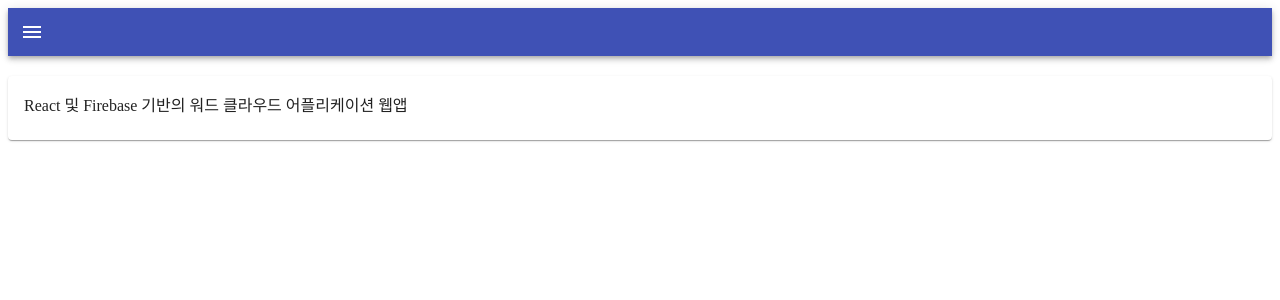
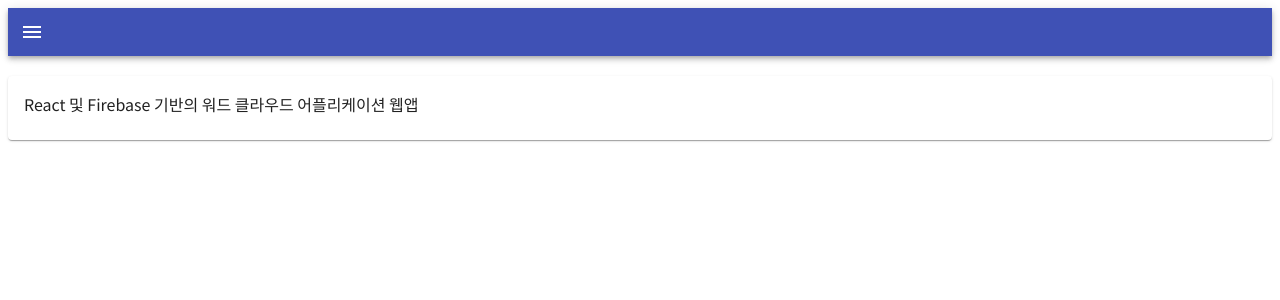
Before and after one commit to par3k/React-Wordcloud-WebApp, a React app: page / in a window 1280 px wide. Shown: the top 300 px of the page. Built offline with nearby package versions, Linux system fonts and the light colour scheme.

Commit message:
8. Change the Font

```diff
--- a/package.json
+++ b/package.json
@@ -8,11 +8,13 @@
   "dependencies": {
     "@material-ui/core": "^4.11.0",
     "@material-ui/icons": "^4.9.1",
+    "css-loader": "^3.6.0",
     "firebase-tools": "^8.6.0",
     "react": "^16.13.1",
     "react-dom": "^16.13.1",
     "react-router-dom": "^5.2.0",
-    "react-text-truncate": "^0.16.0"
+    "react-text-truncate": "^0.16.0",
+    "style-loader": "^1.2.1"
   },
   "scripts": {
     "start": "NODE_ENV=development webpack-dev-server",
--- a/src/components/App.js
+++ b/src/components/App.js
@@ -6,6 +6,7 @@ import Home from './Home';
 import Texts from './Texts';
 import Words from './Words';
 import Detail from './Detail';
+import '../index.css';
 
 class App extends React.Component{
     render(){
--- a/src/components/AppShell.js
+++ b/src/components/AppShell.js
@@ -7,6 +7,7 @@ import Drawer from '@material-ui/core/Drawer';
 import MenuItem from '@material-ui/core/MenuItem';
 import IconButton from '@material-ui/core/IconButton';
 import MenuIcon from '@material-ui/icons/Menu';
+import '../index.css';
 
 const styles = {
     root:{
--- a/src/components/Detail.js
+++ b/src/components/Detail.js
@@ -1,6 +1,7 @@
 import React from 'react';
 import Card from '@material-ui/core/Card';
 import CardContent from '@material-ui/core/CardContent';
+import '../index.css';
 
 class Detail extends React.Component {
     constructor(props) {
--- a/src/components/Home.js
+++ b/src/components/Home.js
@@ -1,7 +1,7 @@
 import React from 'react';
 import Card from '@material-ui/core/Card';
 import CardContent from '@material-ui/core/CardContent';
-
+import '../index.css';
 class Home extends React.Component {
     render() {
         return (
--- a/src/components/Texts.js
+++ b/src/components/Texts.js
@@ -15,6 +15,7 @@ import DialogTitle from '@material-ui/core/DialogTitle';
 import TextField from '@material-ui/core/TextField';
 import { Link as RouterLink } from 'react-router-dom';
 import Link from '@material-ui/core/Link';
+import '../index.css';
 
 const styles = theme => ({
     hidden: {
--- a/src/components/Words.js
+++ b/src/components/Words.js
@@ -12,7 +12,7 @@ import DialogActions from '@material-ui/core/DialogActions';
 import DialogContent from '@material-ui/core/DialogContent';
 import DialogTitle from '@material-ui/core/DialogTitle';
 import TextField from '@material-ui/core/TextField';
-
+import '../index.css';
 
 const styles = theme => ({
     fab: {
--- /dev/null
+++ b/src/index.css
@@ -0,0 +1,5 @@
+@import url(https://fonts.googleapis.com/earlyaccess/notosanskr.css);
+
+div {
+font-family: 'Noto Sans KR' !important;
+}
--- a/src/main.js
+++ b/src/main.js
@@ -1,5 +1,14 @@
 import React from 'react';
 import ReactDOM from 'react-dom';
+import './index.css';
 import App from './components/App';
+import { MuiThemeProvider, createMuiTheme } from '@material-ui/core/styles';
 
-ReactDOM.render(<App/>, document.getElementById('app'));
+const theme = createMuiTheme({
+        typography: {
+        useNextVariants: true,
+        fontFamily: '"Noto Sans KR"'
+    }
+});
+
+ReactDOM.render(<MuiThemeProvider theme={theme}><App /></MuiThemeProvider>, document.getElementById('app'));
--- a/webpack.config.js
+++ b/webpack.config.js
@@ -15,6 +15,9 @@ module.exports = {
             test:/\.js$/,
             include: path.resolve(__dirname, './src'),
             loaders:'babel-loader'
+        }, {
+            test:/\.css$/,
+            loader: "style-loader!css-loader"
         }]
     },
     plugins: [
```
Also changed, not shown: 2 other files (tests, documents, lock files or other folders).
